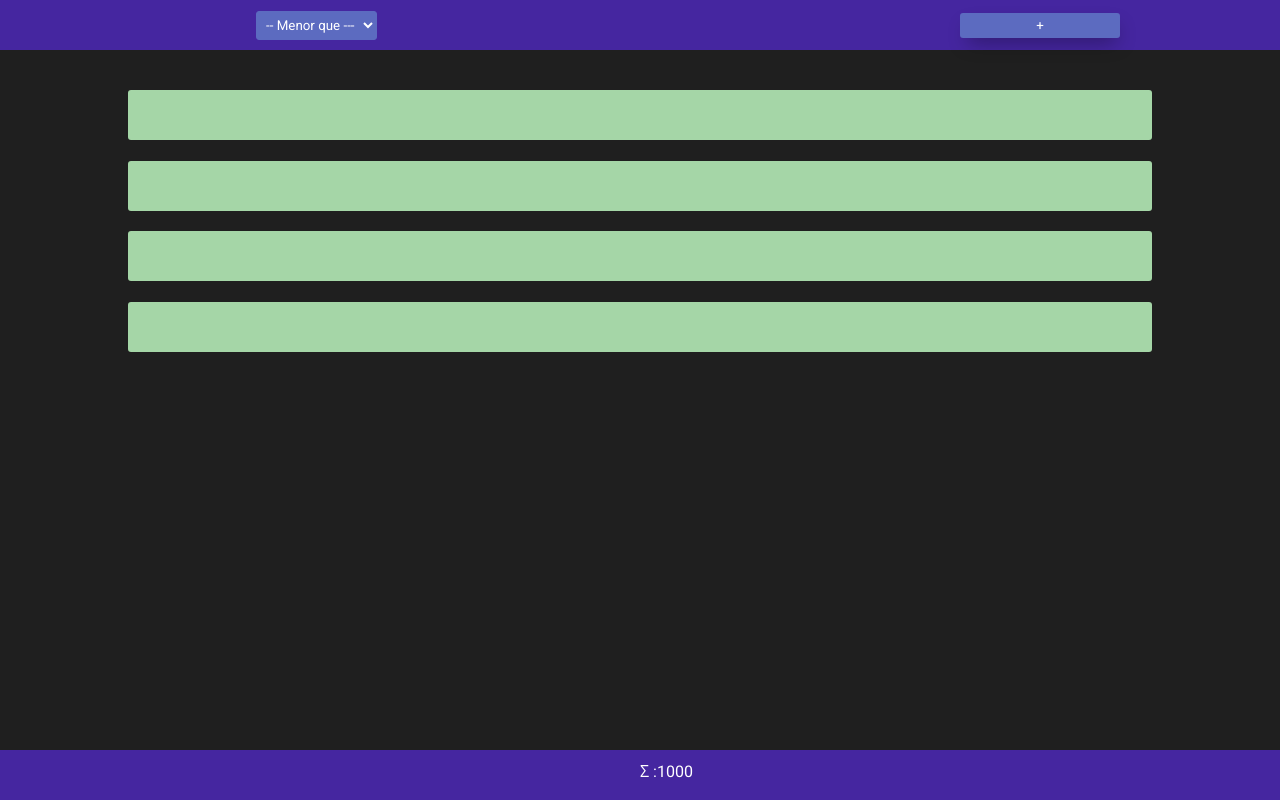
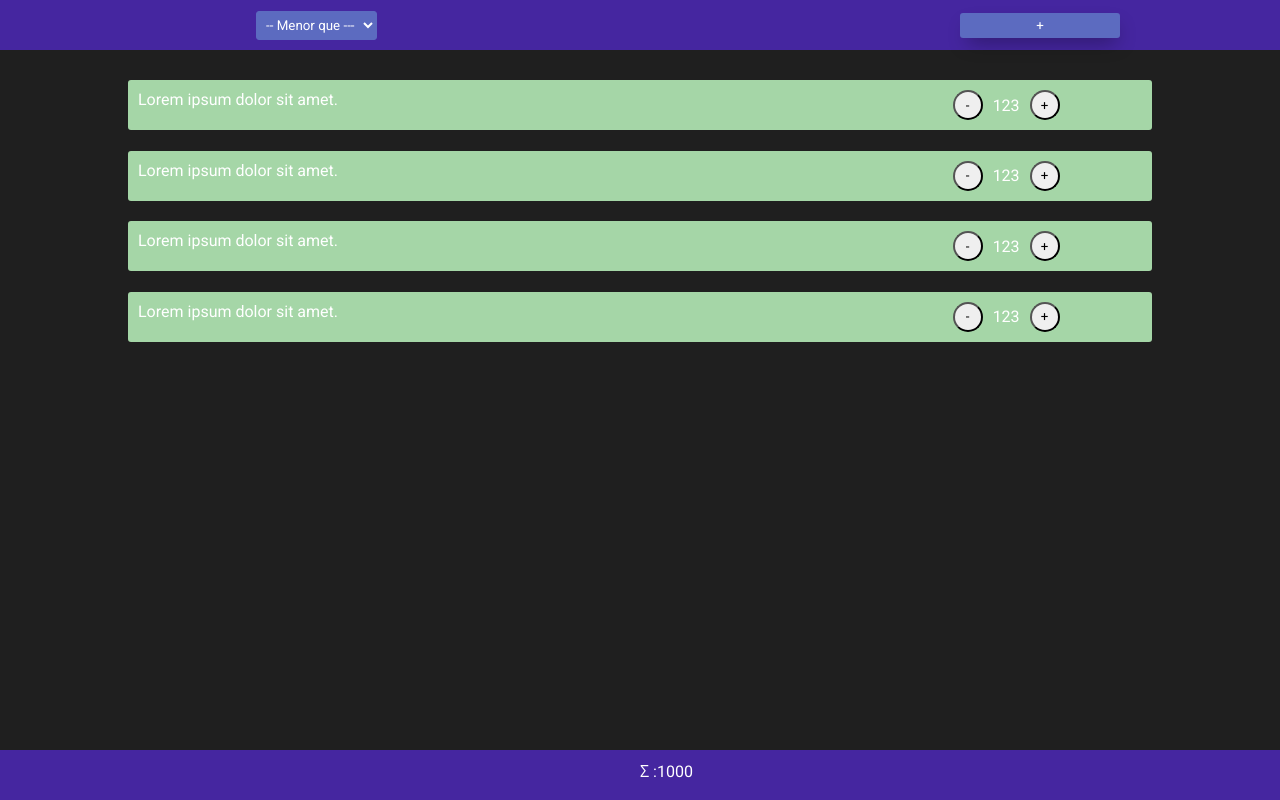
Before and after one commit to shashinvision/front_heroes, a Nuxt app: page / in a window 1280 px wide. Built offline with nearby package versions, Linux system fonts and the light colour scheme.

Commit message:
ADD csss contador

```diff
--- a/components/contador.vue
+++ b/components/contador.vue
@@ -1,5 +1,16 @@
 <template>
-  <div class="contador-container"></div>
+  <div class="contador-container">
+    <div class="content">
+      <div class="label-container">
+        <label>Lorem ipsum dolor sit amet.</label>
+      </div>
+      <div class="button-container centrar">
+        <button>-</button>
+        <label class="label-contador"> 123</label>
+        <button>+</button>
+      </div>
+    </div>
+  </div>
 </template>
 
 <script>
@@ -20,8 +31,29 @@ export default {
 .contador-container {
   margin-top: 2%;
   width: 100%;
-  height: 50px;
+  height: auto;
   border-radius: 3px;
   background-color: #a5d6a7 !important;
 }
+.content {
+  display: flex;
+  margin-left: 10px;
+  width: 100%;
+}
+.label-container {
+  align-items: center;
+}
+.button-container {
+  margin-right: 10% !important;
+  display: flex;
+  align-items: center;
+}
+.label-contador {
+  padding: 0 10px 0 10px;
+}
+button {
+  width: 30px;
+  height: 30px;
+  border-radius: 50%;
+}
 </style>
--- a/static/css/global.css
+++ b/static/css/global.css
@@ -27,9 +27,9 @@ html {
 }
 .centrar {
   margin: 0 auto !important;
-  margin: 0 auto !important;
 }
 .content {
   width: 80%;
-  padding-top: 20px;
+  padding-top: 10px;
+  padding-bottom: 10px;
 }
```
